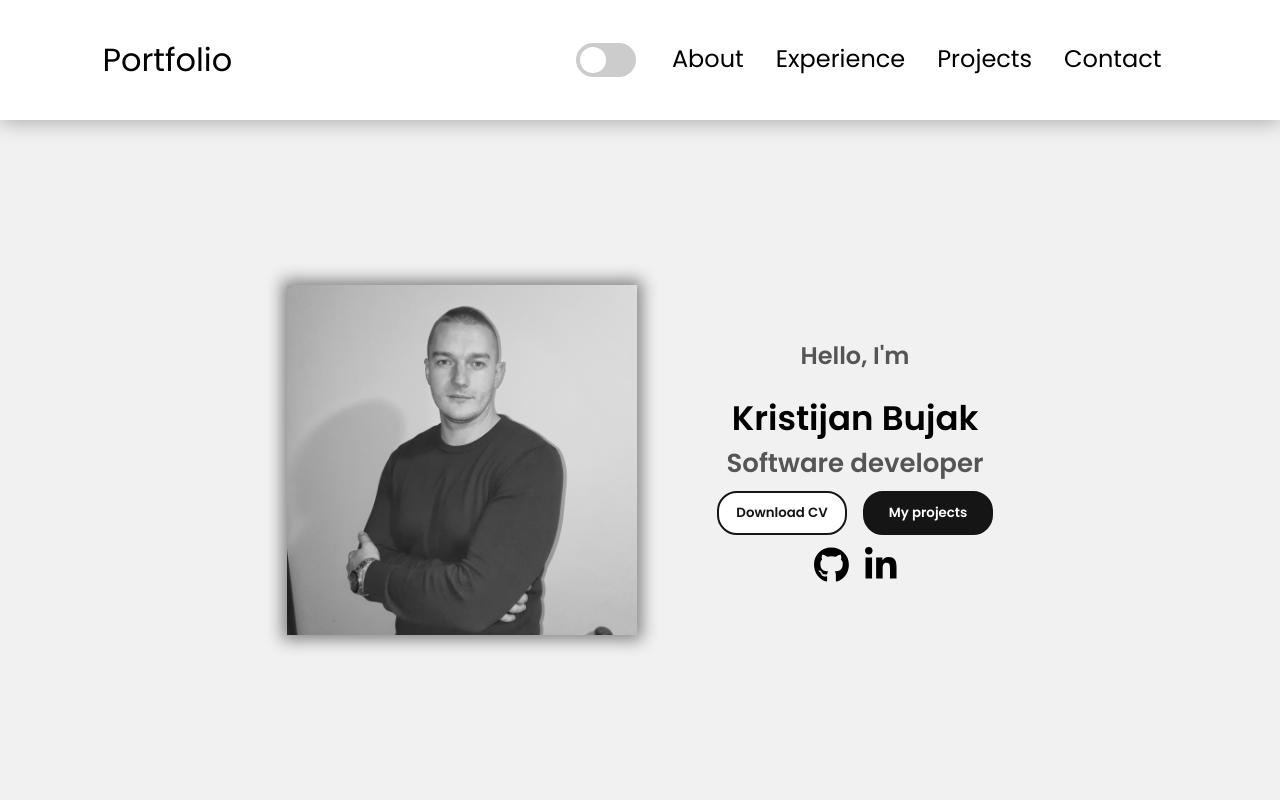
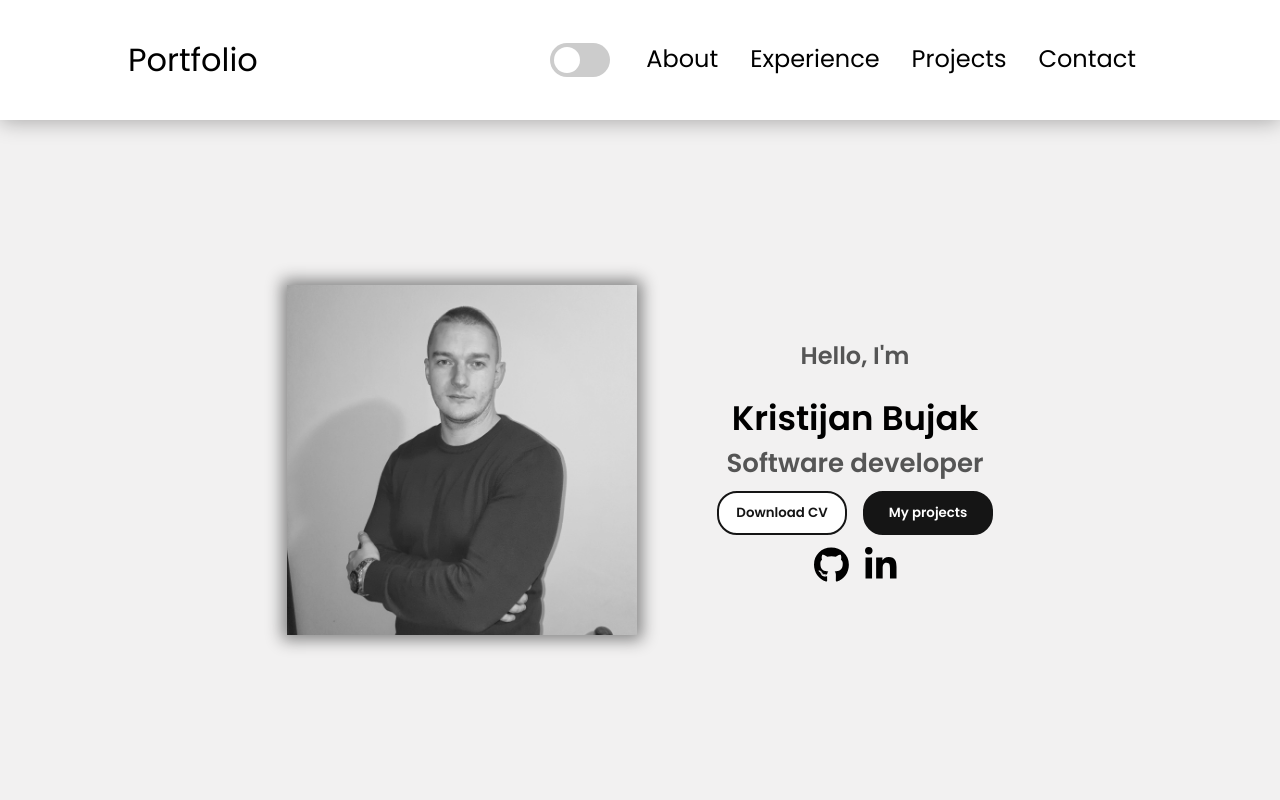
Before and after one commit to bujakkristijan/portfolio, a React (Create React App) app in the folder portfolio/: page / in a window 1280 px wide. Shown: the top 800 px of the page. Built offline with nearby package versions, Linux system fonts and the light colour scheme.

Commit message:
mala izmena margine i paddinga kod navbara

```diff
--- a/portfolio/src/components/navbar/NavbarComponent.css
+++ b/portfolio/src/components/navbar/NavbarComponent.css
@@ -11,8 +11,8 @@
     position: sticky; /* kad je fixed poremeti se malo, about komponenta pocinje pre nego sto treba */
     top: 0;
     width: 100%;
-    padding-left: 8%;
-    padding-right: 8%;
+    padding-left: 10%;
+    padding-right: 10%;
 }
 
 .nav-ul{
@@ -49,6 +49,7 @@ a:hover::after{
 .logo{
     font-size: 2rem;
     color: var(--first-text-color);
+    /* margin-left: 10px; */
 }
 
 .logo:hover{
@@ -146,7 +147,7 @@ a:hover::after{
     .x-icon, .bars-icon{
         display: block; /* da se pojave, jer su none za velike ekrane*/
         color: var(--icon-color);
-        margin: 10px;
+        /* margin: 10px; */
         font-size: 30px;
         cursor: pointer;
     }
```
